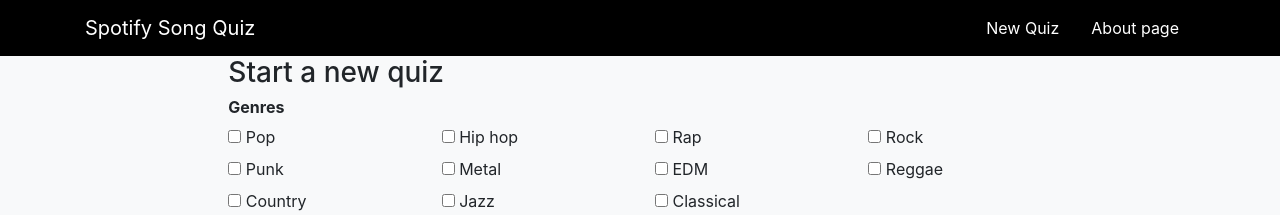
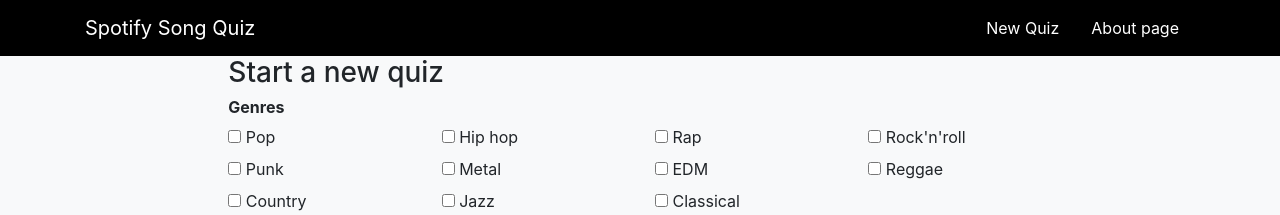
Before and after one commit to AndreArnesson/Quizify, an Angular app: page /quiz in a window 1280 px wide. Shown: the top 215 px of the page. Built offline with nearby package versions, Linux system fonts and the light colour scheme.

Commit message:
changed to min_popularity, rock -> rocknroll

```diff
--- a/src/app/form/form.component.ts
+++ b/src/app/form/form.component.ts
@@ -62,7 +62,7 @@
         {name: 'Pop', value: 'pop'},
         {name: 'Hip hop', value: 'hip-hop'},
         {name: 'Rap', value: 'rap'},
-        {name: 'Rock', value: 'rock'},
+        {name: 'Rock\'n\'roll', value: 'rock-n-roll'},
         {name: 'Punk', value: 'punk'},
         {name: 'Metal', value: 'metal'},
         {name: 'EDM', value: 'edm'},
--- a/src/app/play-page/play-page.component.ts
+++ b/src/app/play-page/play-page.component.ts
@@ -50,7 +50,7 @@
                 artist: track.artists[0].name
             };
         });
-        this.popularity = (this.popularity - 10);
+        //this.popularity = (this.popularity - 10);
         console.log(this.popularity);
 
     }
--- a/src/app/services/api-fetch.service.ts
+++ b/src/app/services/api-fetch.service.ts
@@ -24,7 +24,7 @@
     async generateRecommendation(token: any, seedGenres: string[], popularity: string, limit: string = '1') {
         const url = 'https://api.spotify.com/v1/recommendations?'
             + '&seed_genres=' + seedGenres
-            + '&target_popularity=' + popularity
+            + '&min_popularity=' + popularity
             + '&limit=' + limit
             + '&market=SE';
 
```
